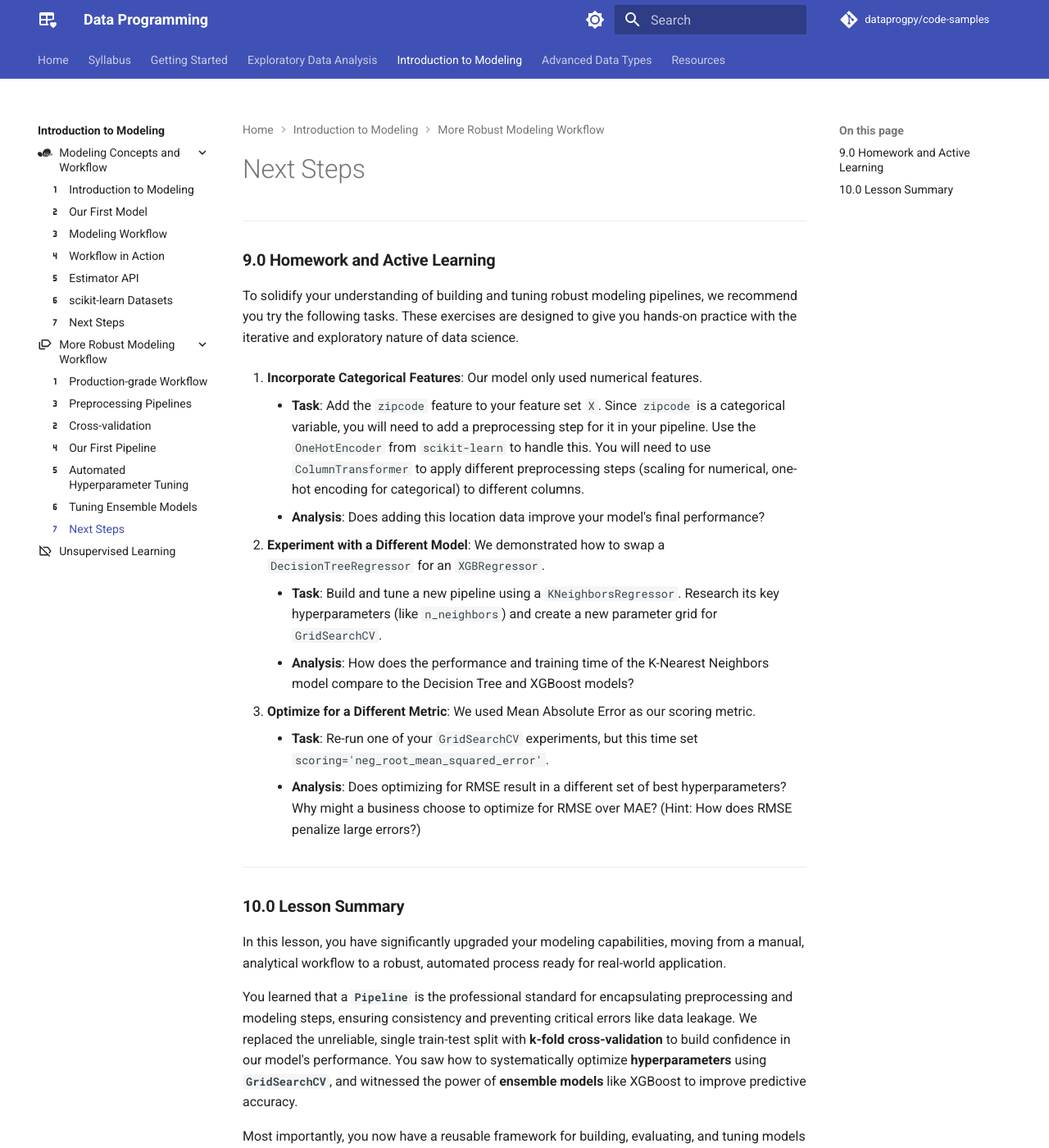
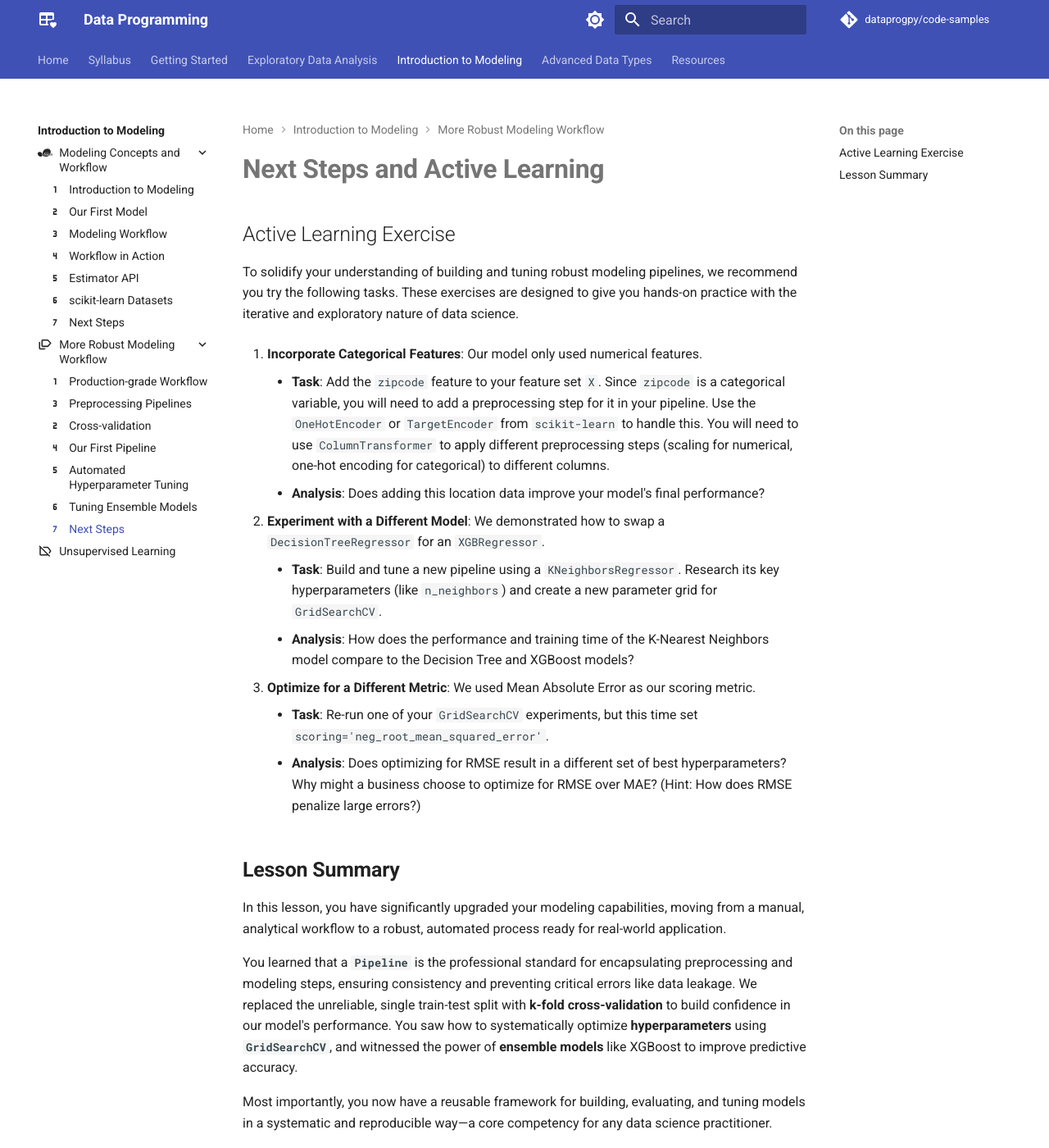
Before and after one commit to dataprogpy/dataprogpy.github.io, an MkDocs documentation site: the page built from docs/modeling/robust-modeling-workflow/next-steps.md, in a window 1280 px wide and 1400 px high. Shown: the whole window at 82% size. Built offline with MkDocs 1.6.1 and Material for MkDocs 9.7.7, drawn with Linux system fonts in a browser that asks for light colours; comment, search, counter and statistics services are not loaded.

```diff
--- a/docs/modeling/robust-modeling-workflow/next-steps.md
+++ b/docs/modeling/robust-modeling-workflow/next-steps.md
@@ -3,13 +3,14 @@ icon: material/numeric-7
 ---
 
 
-***
-### **9.0 Homework and Active Learning**
+# **Next Steps and Active Learning**
+
+## Active Learning Exercise
 
 To solidify your understanding of building and tuning robust modeling pipelines, we recommend you try the following tasks. These exercises are designed to give you hands-on practice with the iterative and exploratory nature of data science.
 
 1.  **Incorporate Categorical Features**: Our model only used numerical features.
-    * **Task**: Add the `zipcode` feature to your feature set `X`. Since `zipcode` is a categorical variable, you will need to add a preprocessing step for it in your pipeline. Use the `OneHotEncoder` from `scikit-learn` to handle this. You will need to use `ColumnTransformer` to apply different preprocessing steps (scaling for numerical, one-hot encoding for categorical) to different columns.
+    * **Task**: Add the `zipcode` feature to your feature set `X`. Since `zipcode` is a categorical variable, you will need to add a preprocessing step for it in your pipeline. Use the `OneHotEncoder` or `TargetEncoder` from `scikit-learn` to handle this. You will need to use `ColumnTransformer` to apply different preprocessing steps (scaling for numerical, one-hot encoding for categorical) to different columns.
     * **Analysis**: Does adding this location data improve your model's final performance?
 
 2.  **Experiment with a Different Model**: We demonstrated how to swap a `DecisionTreeRegressor` for an `XGBRegressor`.
@@ -20,8 +21,7 @@ To solidify your understanding of building and tuning robust modeling pipelines,
     * **Task**: Re-run one of your `GridSearchCV` experiments, but this time set `scoring='neg_root_mean_squared_error'`.
     * **Analysis**: Does optimizing for RMSE result in a different set of best hyperparameters? Why might a business choose to optimize for RMSE over MAE? (Hint: How does RMSE penalize large errors?)
 
-***
-### **10.0 Lesson Summary**
+## **Lesson Summary**
 
 In this lesson, you have significantly upgraded your modeling capabilities, moving from a manual, analytical workflow to a robust, automated process ready for real-world application.
 
```
Also changed, not shown: docs/modeling/robust-modeling-workflow/tuning-ensemble.md (+6 -2 lines), docs/syllabus/schedule.md (+1 -1 lines).
